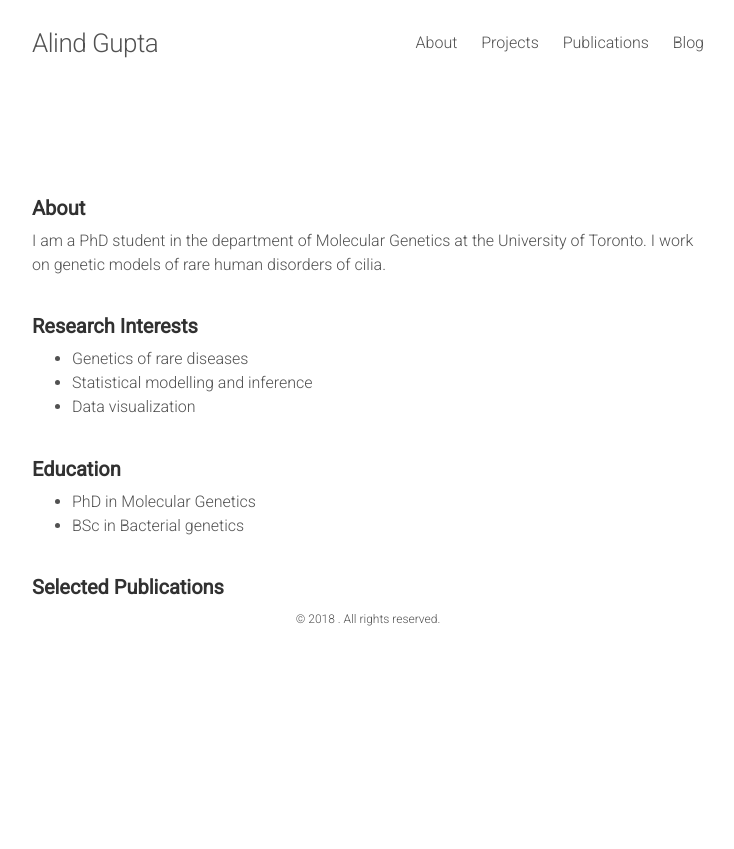
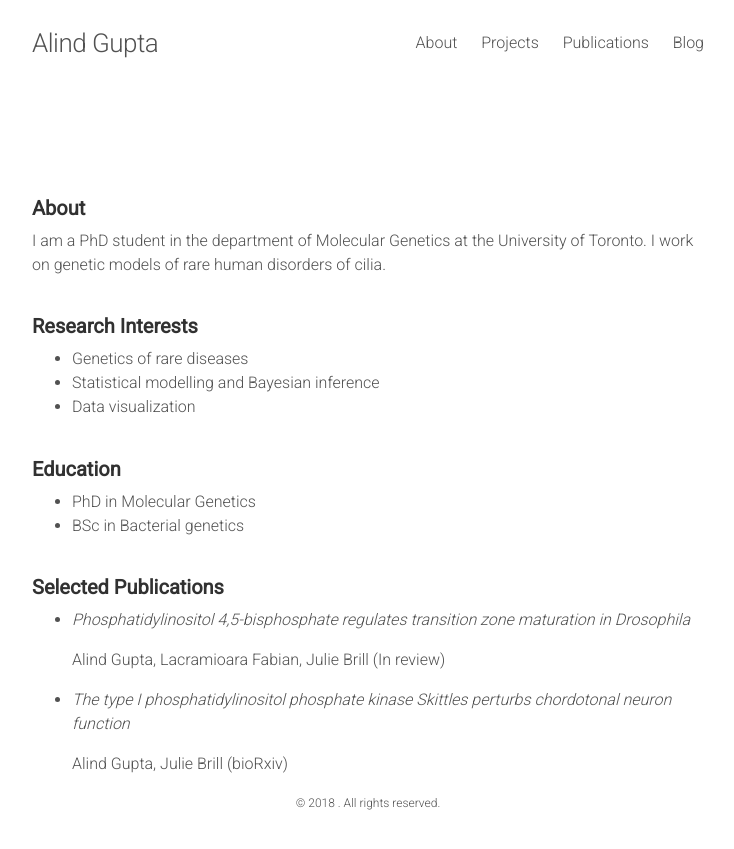
Before and after one commit to alindgupta/alindgupta.github.io, a Jekyll site: the page built from index.md, in a window 1280 px wide. Shown: the top 849 px of the page, without its empty margins (272-1006 px from the left). Built offline with Jekyll 4.4.1, drawn with Linux system fonts in a browser that asks for light colours; nearby versions of some CDN libraries.

Commit message:
Update index.md

```diff
--- a/index.md
+++ b/index.md
@@ -9,7 +9,7 @@ I work on genetic models of rare human disorders of cilia.
 
 # Research Interests
 - Genetics of rare diseases
-- Statistical modelling and inference
+- Statistical modelling and Bayesian inference
 - Data visualization
 
 # Education
@@ -17,3 +17,11 @@ I work on genetic models of rare human disorders of cilia.
 - BSc in Bacterial genetics
 
 # Selected Publications
+- *Phosphatidylinositol 4,5-bisphosphate regulates transition zone maturation in Drosophila*
+
+  Alind Gupta, Lacramioara Fabian, Julie Brill (In review)
+
+
+- *The type I phosphatidylinositol phosphate kinase Skittles perturbs chordotonal neuron function*
+
+  Alind Gupta, Julie Brill (bioRxiv)
```
